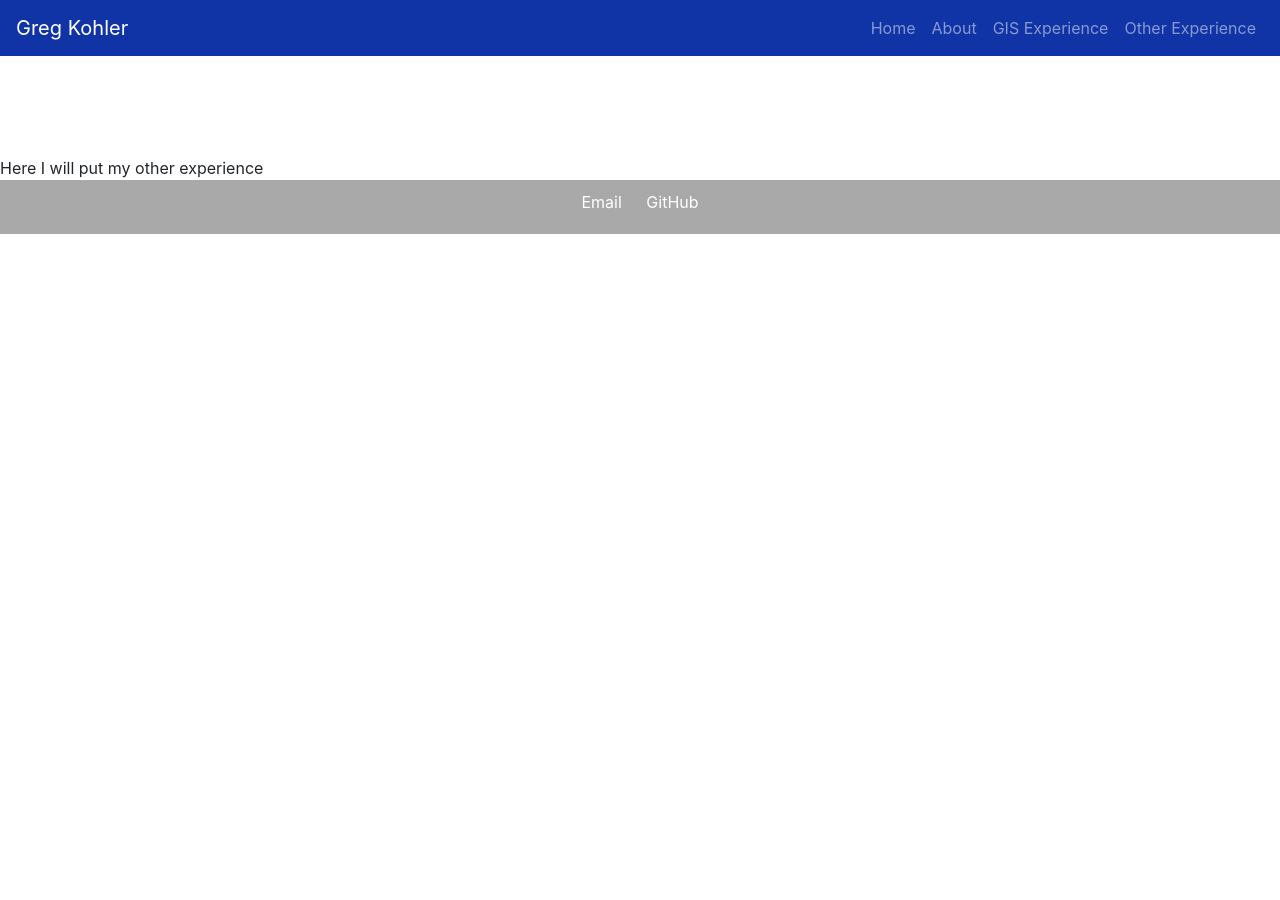
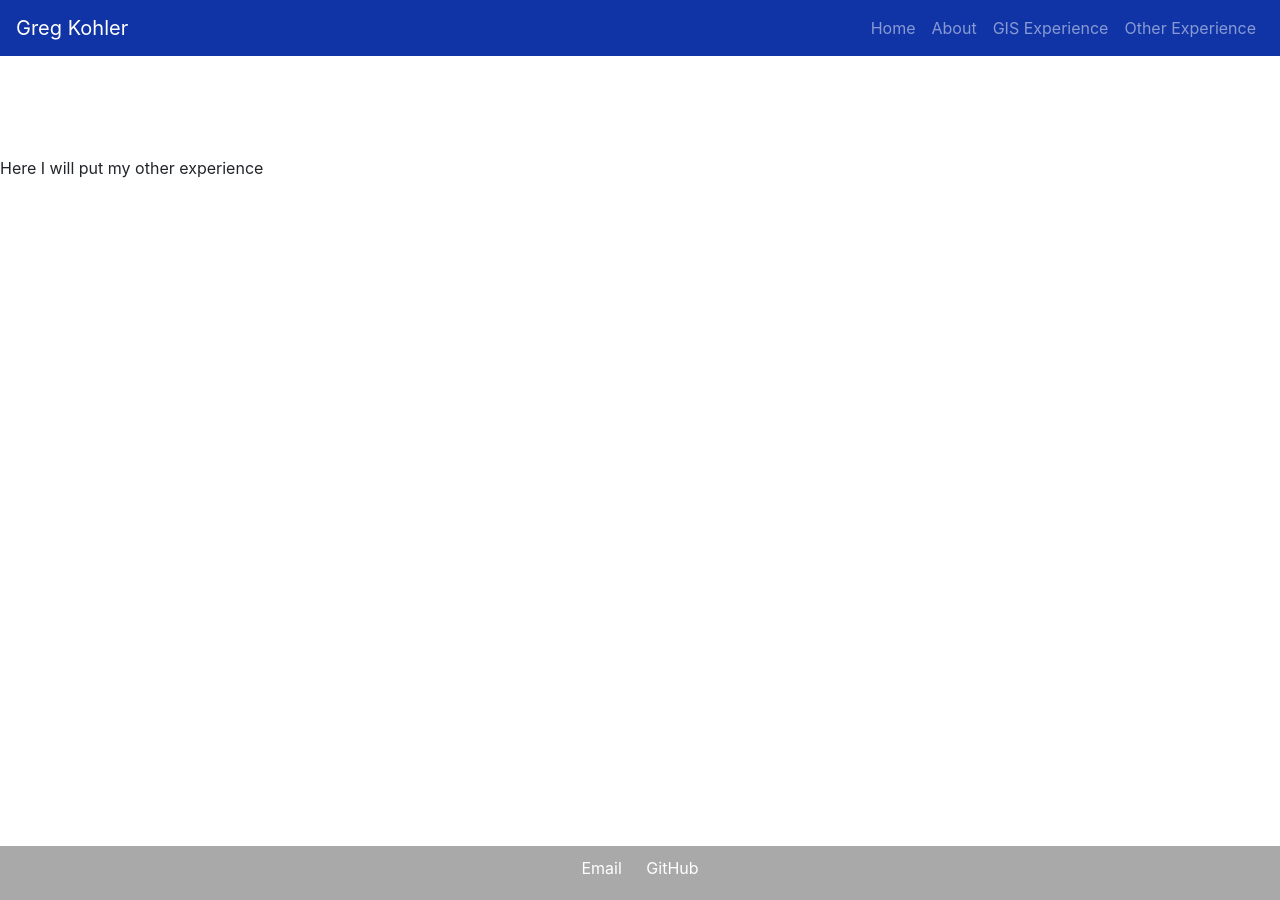
Before and after one commit to greg-kohler/myportfolio, a Jekyll site: the page built from experience.html, in a window 1280 px wide. Built offline with Jekyll 4.4.1, drawn with Linux system fonts in a browser that asks for light colours.

Commit message:
Update master.html

```diff
--- a/_layouts/master.html
+++ b/_layouts/master.html
@@ -22,15 +22,16 @@
         body {
             margin: 0;
             font-family: Arial, sans-serif;
-            min-height: 100vh; /* Set a minimum height for the body to push the footer down */
             display: flex;
             flex-direction: column;
+            min-height: 100vh; /* Set a minimum height to fill the viewport */
         }
         footer {
             background-color: #a9a9a9;
             color: #fff;
             padding: 10px;
             text-align: center;
+            margin-top: auto; /* Push the footer to the bottom */
         }
         .footer-content {
             display: inline-block;
```
